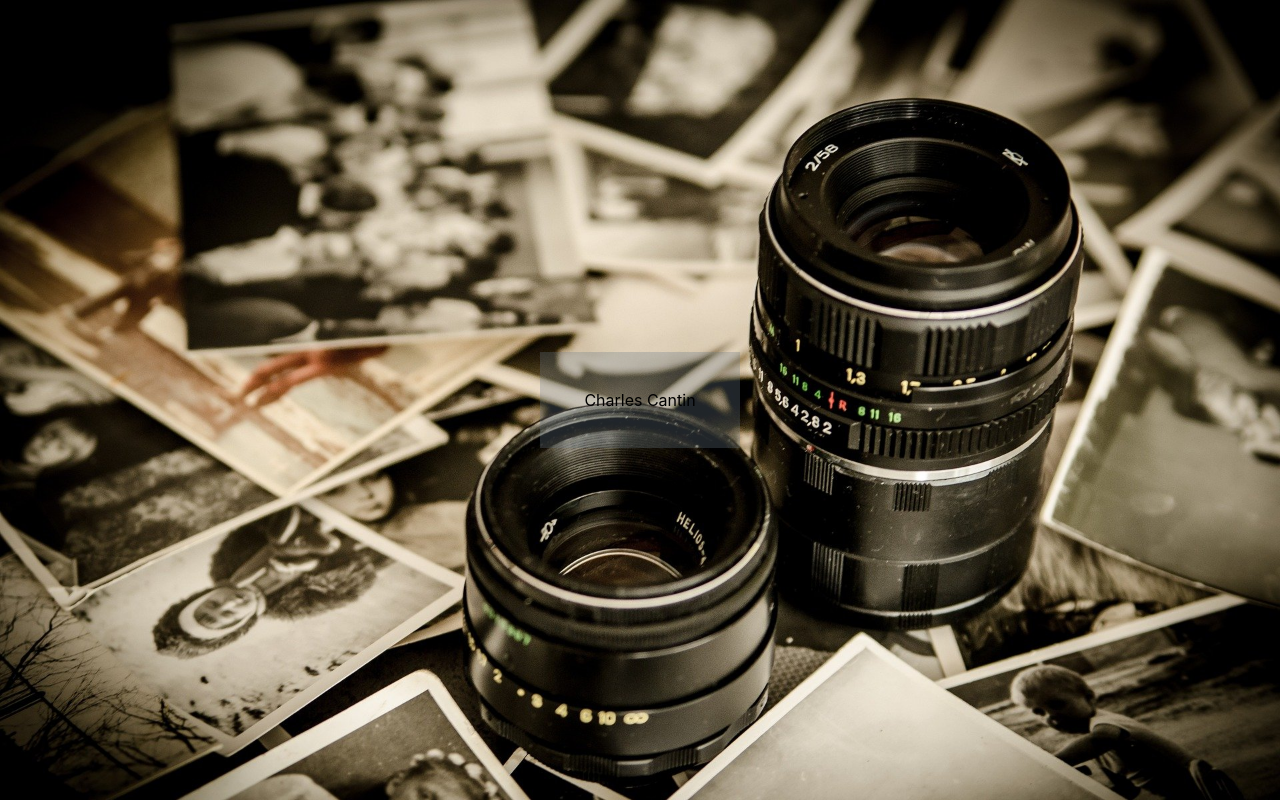
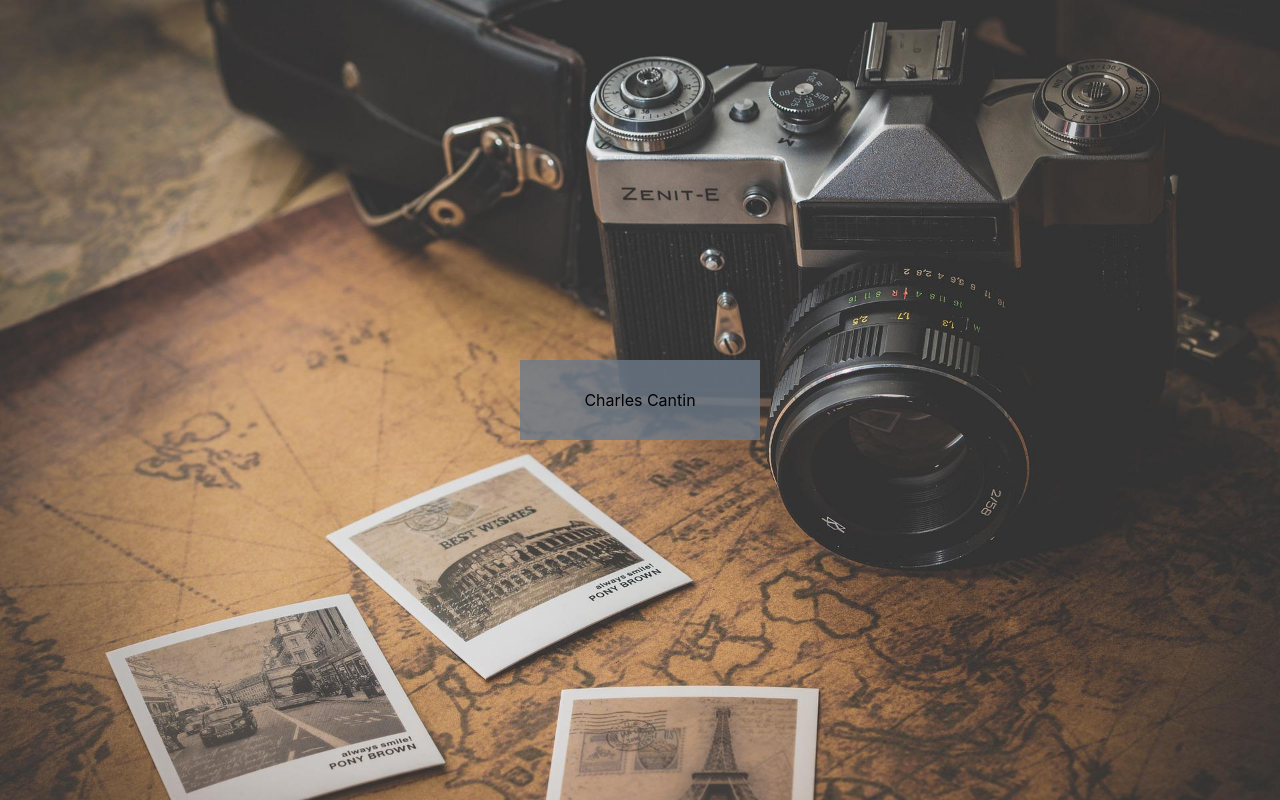
Before and after one commit to michelmyseth/studi_website_front_portfolio, a React (Create React App) app: page / in a window 1280 px wide. Built offline with nearby package versions, Linux system fonts and the light colour scheme.

Commit message:
replace img background

```diff
--- a/src/component/home/HomeStyle.css
+++ b/src/component/home/HomeStyle.css
@@ -4,14 +4,14 @@
 }
 
 .background{
-    background: url("../../assets/photograph.jpeg") no-repeat;
+    background: url("../../assets/img1.jpg") no-repeat;
     background-size: cover;
     height: 100vh;
 }
 
 .center-box-name{
-    width: 25vh;
-    height: 12vh;
+    width: 30vh;
+    height: 10vh;
     top: 50%;
     left: 50%;
     transform: translate(-50%, -50%);
@@ -19,5 +19,5 @@
     justify-content: center;
     display: flex;
     align-items: center;
-    background: rgba(108, 122, 137, .3)
+    background: rgba(108, 122, 137, .8)
 }
```
Also changed, not shown: src/assets/img1.jpg (added), src/assets/photograph.jpeg (deleted).
